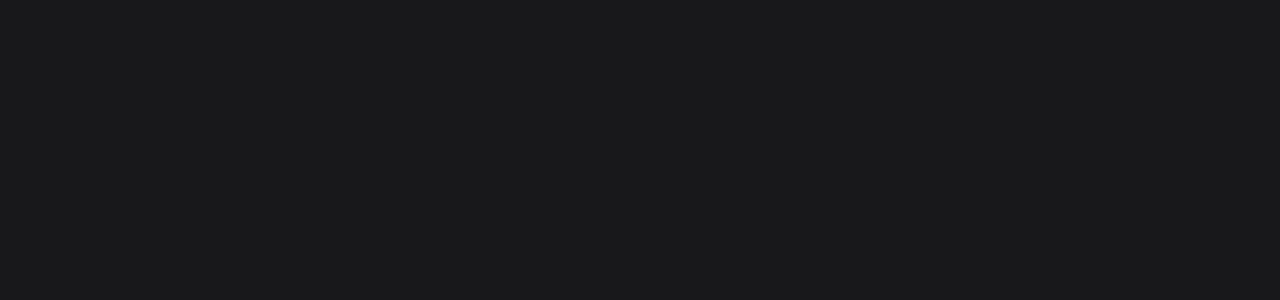
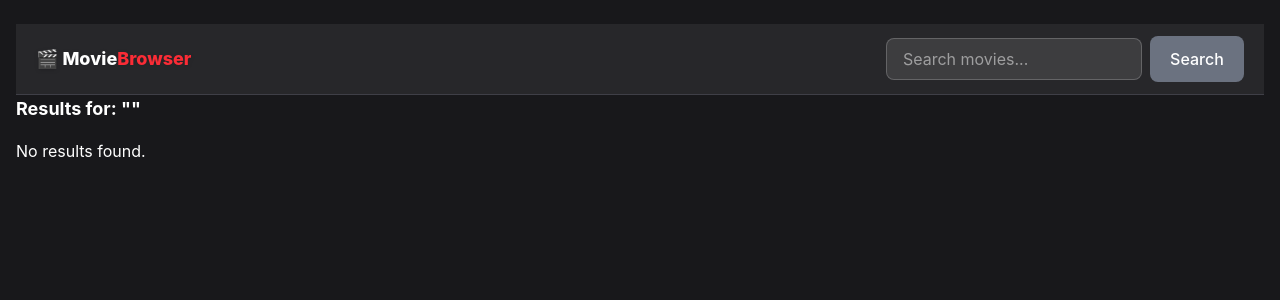
Before and after one commit to Pawan-D-Adhikari/MovieBrowser, a React app in the folder frontend/: page /search in a window 1280 px wide. Before the commit this address had no page. Shown: the top 300 px of the page. Built offline with nearby package versions, Linux system fonts and the light colour scheme; the HTML template or start-up script is replaced by a standard one.

Commit message:
Search page and navbar

```diff
--- a/frontend/src/App.jsx
+++ b/frontend/src/App.jsx
@@ -1,10 +1,12 @@
 import { Routes, Route } from "react-router-dom";
 import Home from "./pages/Home";
+import Search from "./pages/Search";
 
 function App() {
   return (
     <Routes>
       <Route path="/" element={<Home />} />
+      <Route path="/search" element={<Search />} />
     </Routes>
   );
 }
--- a/frontend/src/api/movie.js
+++ b/frontend/src/api/movie.js
@@ -20,3 +20,16 @@
   const res = await axios.get(`${BASE}/genre`);
   return res.data.genres;
 };
+
+export const searchMovies = async (query, page = 1) => {
+  try {
+    const res = await axios.get(`${BASE}/search`, {
+      params: { query, page },
+    });
+
+    return res.data.results;
+  } catch (error) {
+    console.error("Search API error:", error);
+    throw error;
+  }
+};
--- a/frontend/src/components/Hero.jsx
+++ b/frontend/src/components/Hero.jsx
@@ -1,5 +1,6 @@
 import { useNavigate } from "react-router-dom";
 import { useState } from "react";
+import Navbar from "./Navbar";
 const IMG_BASE = "https://image.tmdb.org/t/p/original";
 
 function Hero({ movie }) {
@@ -30,27 +31,7 @@
         />
       )}
       <div className="absolute inset-0 bg-linear-to-t from-black/90 via-black/40 to-black/10" />
-      <div className="absolute top-0 left-0 right-0 flex items-center px-5 py-3">
-        <span className="text-white font-extrabold text-lg drop-shadow">
-          🎬 Movie<span className="text-red-500">Browser</span>
-        </span>
-        <form onSubmit={handleSearch} className="flex items-center gap-2">
-          <input
-            type="text"
-            value={search}
-            onChange={(e) => setSearch(e.target.value)}
-            placeholder="Search movies..."
-            className="bg-white/10 text-white placeholder-white/50 text-sm px-4 py-2 rounded-lg border border-white/20 focus:border-white/50 outline-none w-64 transition-all"
-          />
-          <button
-            type="submit"
-            className="bg-red-500 hover:bg-red-400 text-white text-sm font-bold px-4 py-2 rounded-lg transition-colors cursor-pointer"
-            style={{ backgroundColor: search.trim() ? undefined : "#6b7280" }}
-          >
-            Search
-          </button>
-        </form>
-      </div>
+
       <div className="absolute  bottom-0 left-0 flex flex-col gap-2.5 p-7">
         <div className="flex items-center gap-2.5  ">
           <span className="bg-red-600 text-white text-xs  font-bold uppercase px-2.5 py-1 rounded">
--- /dev/null
+++ b/frontend/src/components/Navbar.jsx
@@ -0,0 +1,42 @@
+import { useState } from "react";
+import { useNavigate } from "react-router-dom";
+
+function Navbar() {
+  const navigate = useNavigate();
+  const [search, setSearch] = useState("");
+
+  const handleSearch = (e) => {
+    e.preventDefault();
+    if (!search.trim()) return;
+    navigate(`/search?q=${encodeURIComponent(search.trim())}`);
+  };
+
+  return (
+    <div className="flex items-center justify-between px-5 py-3 w-full">
+      <span
+        className="text-white font-extrabold text-lg drop-shadow cursor-pointer"
+        onClick={() => navigate("/")}
+      >
+        🎬 Movie<span className="text-red-500">Browser</span>
+      </span>
+      <form onSubmit={handleSearch} className="flex items-center gap-2">
+        <input
+          type="text"
+          value={search}
+          onChange={(e) => setSearch(e.target.value)}
+          placeholder="Search movies..."
+          className="bg-white/10 text-white placeholder-white/50 text-sm px-4 py-2 rounded-lg border border-white/20 focus:border-white/50 outline-none w-64 transition-all"
+        />
+        <button
+          type="submit"
+          className="text-white text-sm font-bold px-4 py-2 rounded-lg transition-colors cursor-pointer"
+          style={{ backgroundColor: search.trim() ? "#ef4444" : "#6b7280" }}
+        >
+          Search
+        </button>
+      </form>
+    </div>
+  );
+}
+
+export default Navbar;
--- a/frontend/src/pages/Home.jsx
+++ b/frontend/src/pages/Home.jsx
@@ -3,6 +3,7 @@
 import MovieCard from "../components/MovieCard";
 import Hero from "../components/Hero";
 import { Carousel } from "@mantine/carousel";
+import Navbar from "../components/Navbar";
 
 function Home() {
   const [trending, setTrending] = useState([]);
@@ -35,6 +36,7 @@
 
   return (
     <div className="overflow-x-hidden overflow-y-auto w-full">
+      <Navbar />
       {trending.length > 0 && <Hero movie={trending[0]} />}
 
       {loading && <p>Loading Movies...</p>}
--- /dev/null
+++ b/frontend/src/pages/Search.jsx
@@ -0,0 +1,48 @@
+import { useEffect, useState } from "react";
+import { useSearchParams } from "react-router-dom";
+import { searchMovies } from "../api/movie";
+import MovieCard from "../components/MovieCard";
+import Navbar from "../components/Navbar";
+function Search() {
+  const [searchParams] = useSearchParams();
+  const query = searchParams.get("q");
+  const [results, setResults] = useState([]);
+  const [loading, setLoading] = useState(false);
+  const [error, setError] = useState(null);
+
+  useEffect(() => {
+    if (!query) return;
+    const fetch = async () => {
+      setLoading(true);
+      setError(null);
+      try {
+        const data = await searchMovies(query);
+        setResults(data);
+      } catch (err) {
+        setError("Failed to fetch results.");
+      } finally {
+        setLoading(false);
+      }
+    };
+    fetch();
+  }, [query]);
+
+  return (
+    <div className="px-4 py-6 text-white">
+      <div className="bg-zinc-800 border-b border-zinc-700">
+        <Navbar />
+      </div>
+      <p className="text-lg font-bold mb-4">Results for: "{query}"</p>
+      {loading && <p>Loading...</p>}
+      {error && <p className="text-red-400">{error}</p>}
+      {!loading && results.length === 0 && <p>No results found.</p>}
+      <div className="grid grid-cols-2 sm:grid-cols-3 md:grid-cols-4 lg:grid-cols-5 ">
+        {results.map((movie) => (
+          <MovieCard key={movie.id} movie={movie} genres={[]} />
+        ))}
+      </div>
+    </div>
+  );
+}
+
+export default Search;
```
